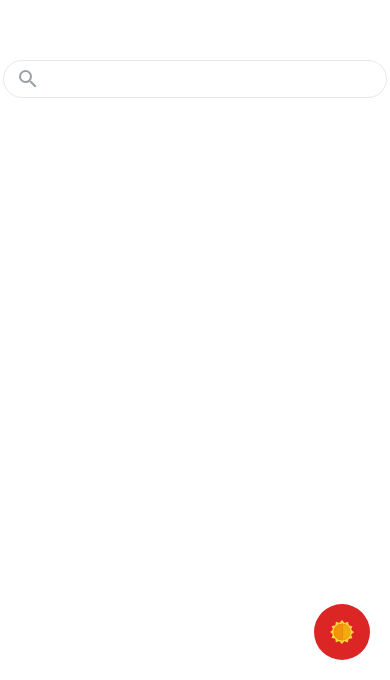
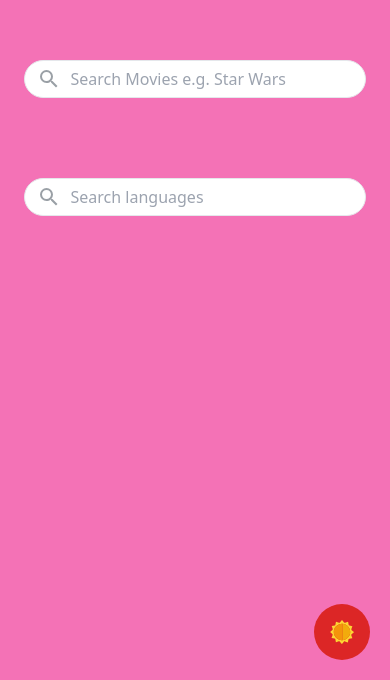
Before and after one commit to alptugidin/react-searchbox-like-google, a React (Create React App) app: page / in a window 390 px wide. Shown: the part 164-844 px from the top of the page. Built offline with nearby package versions, Linux system fonts and the light colour scheme.

Commit message:
add placeholder and fix responsive

```diff
--- a/src/App.tsx
+++ b/src/App.tsx
@@ -67,8 +67,7 @@ const App = (): JSX.Element => {
 
   return (
     <div
-      className={`flex justify-center h-screen relative transition-all ${!darkMode ? 'bg-white' : 'bg-[#202124]'}`}>
-
+      className={`flex justify-center h-screen relative transition-all ${!darkMode ? 'bg-pink-400' : 'bg-[#202124]'}`}>
       <button
         type='button'
         onClick={() => setDarkMode(!darkMode)}
@@ -84,12 +83,13 @@ const App = (): JSX.Element => {
           className={`absolute right-0 left-0 ml-auto mr-auto transition-all ${darkMode ? 'bottom-[16px]' : '-bottom-[38px]'}`}
         />
       </button>
-      <div className='mt-56 flex gap-20'>
-        <div className='w-[400px]'>
+      <div className='mt-56 flex md:flex-row flex-col gap-20 w-11/12 md:w-auto'>
+        <div className='md:w-[400px] w-full'>
           <SearchBox
             onChange={handleOnChange}
             onClick={handleOnclick}
             results={asyncResults}
+            placeHolder='Search Movies e.g. Star Wars'
             darkMode={darkMode}
             showDetail
             showImage
@@ -99,11 +99,12 @@ const App = (): JSX.Element => {
             ]}
           />
         </div>
-        <div className='w-[400px] md:block hidden'>
+        <div className='md:w-[400px] w-full'>
           <SearchBox
             onChange={handleOnChange2}
             onClick={handleOnclick2}
             results={results}
+            placeHolder='Search languages'
             darkMode={darkMode}
             showDetail
             showImage
```
